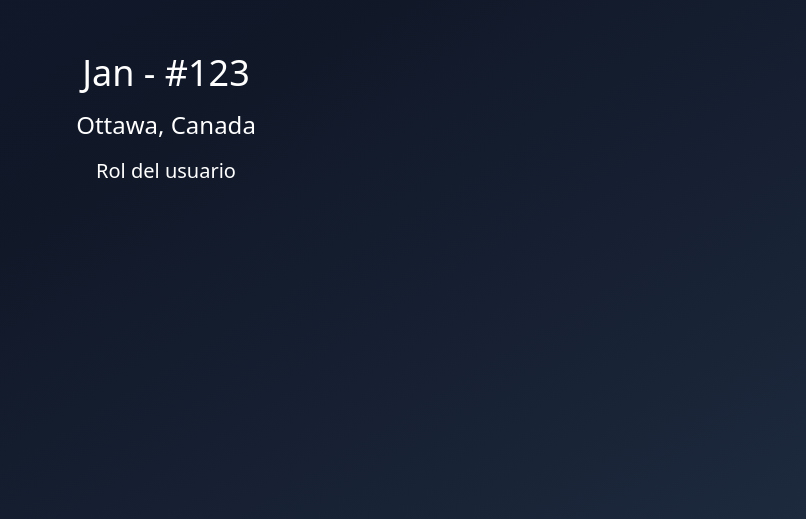
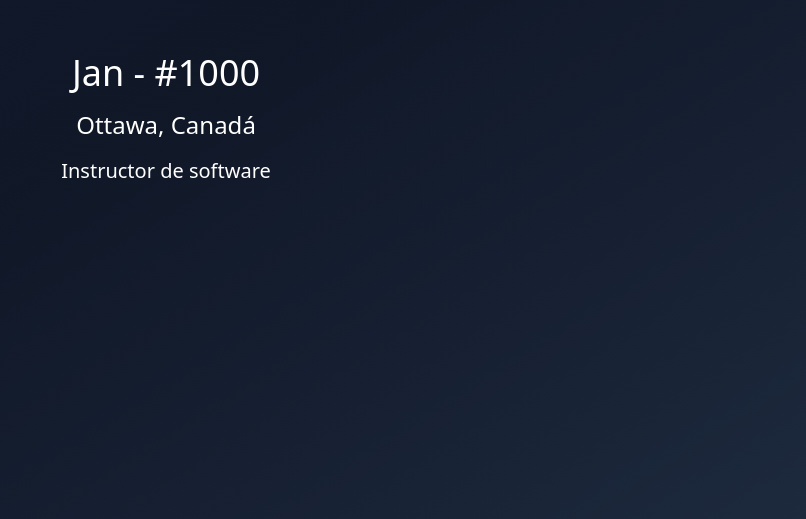
Before and after one commit to JanDevs/04-hooks-app, a React (Vite) app: page / in a window 1280 px wide. Shown: the part 281-800 px from the top of the page, without its empty margins (474-1280 px from the left). Built offline with nearby package versions, Linux system fonts and the light colour scheme.

Commit message:
Use API + Suspense

```diff
--- a/src/08-use-suspense/ClientInformation.tsx
+++ b/src/08-use-suspense/ClientInformation.tsx
@@ -1,23 +1,29 @@
-import { useEffect } from "react"
-import { getUserAction } from "./api/get-user.action"
+import { use, useEffect, type Usable } from "react"
+import { getUserAction, type User } from "./api/get-user.action"
 
+interface Props {
+    getUser: Usable<User>
 
-const ClientInformation = ({ id } : { id: number }) => {
+}
 
-    useEffect(() => {
-        getUserAction( id ).then( console.log );
-    }, [ id ])
+const ClientInformation = ({ getUser } : Props) => {
+
+    const user = use( getUser );
+
+    // useEffect(() => {
+    //     getUserAction( id ).then( console.log );
+    // }, [ id ])
 
     return (
     <div className='bg-gradient flex flex-col gap-4'>
       <h2 className='text-4xl font-thin text-white'>
-        Jan - #123
+        { user.name } - #{ user.id }
       </h2>
       <p className='text-white text-2xl'>
-        Ottawa, Canada
+        { user.location }
       </p>
       <p className='text-white text-xl'>
-        Rol del usuario
+        { user.role }
       </p>
     </div>
   )
--- a/src/main.tsx
+++ b/src/main.tsx
@@ -1,4 +1,4 @@
-import { StrictMode } from 'react'
+import { StrictMode, Suspense } from 'react'
 import { createRoot } from 'react-dom/client'
 import { Toaster, toast } from 'sonner';
 import './index.css'
@@ -14,11 +14,19 @@ import './index.css'
 // import MemoCounter from './06-memos/MemoCounter'
 // import { InstagromApp } from './07-useOptimistic/InstagromApp'
 import ClientInformation from './08-use-suspense/ClientInformation';
+import { getUserAction } from './08-use-suspense/api/get-user.action';
 
 
 createRoot(document.getElementById('root')!).render(
   <StrictMode>
     <Toaster />
-    <ClientInformation id={ 100 } />
+    <Suspense fallback={
+        <div className='bg-gradient flex flex-col'>
+          <h1 className='text-2xl'>Cargando...</h1>
+        </div>
+      }>
+      <ClientInformation getUser={ getUserAction(1000) } />
+    </Suspense>
+
   </StrictMode>,
 )
```
